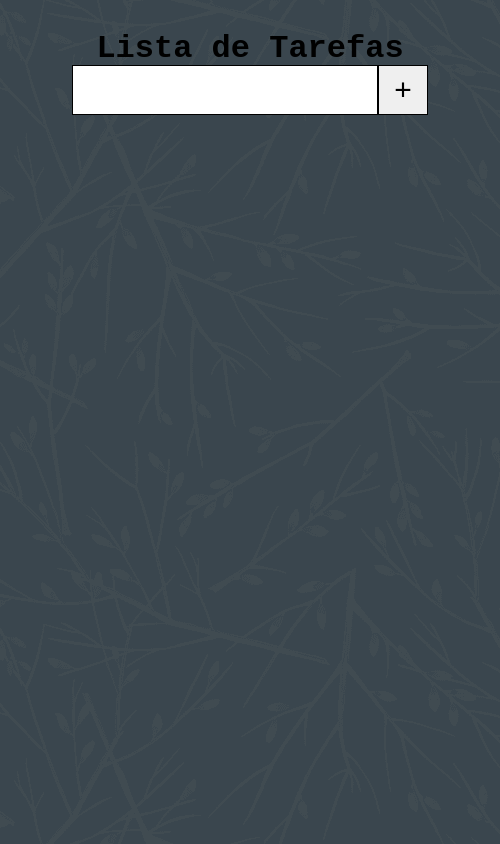
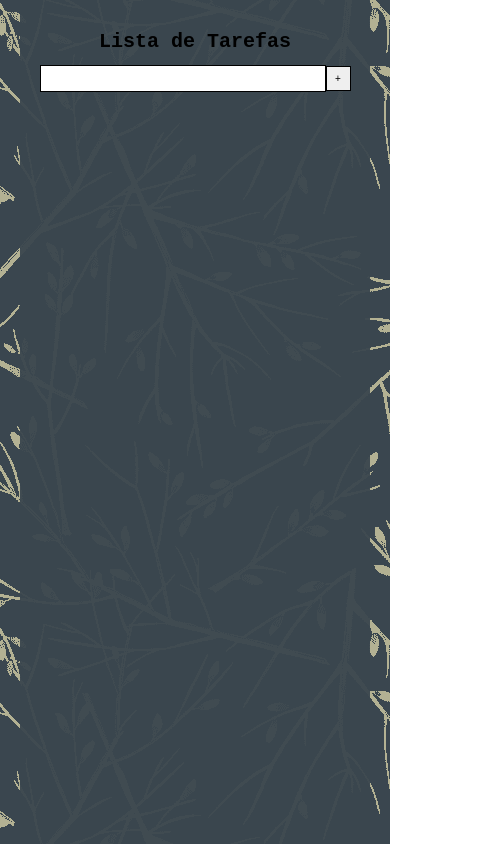
Before and after one commit to ArtuTerra/lista_tarefas, a plain HTML site: page index.html in a window 390 px wide. Shown: the whole page, 500 px wide, since content can reach past the window. Drawn offline with Linux system fonts and the light colour scheme.

Commit message:
resolução issue background quebrado

```diff
--- a/css/style.css
+++ b/css/style.css
@@ -14,7 +14,7 @@ dl {
 
 html,
 body {
-  font-family: 'Courier New', Courier, monospace;
+  font-family: "Courier New", Courier, monospace;
   height: 100%;
   margin: 0;
   padding: 0;
@@ -26,6 +26,7 @@ body {
   grid-template-columns: 1fr 500px 1fr;
   background-image: url(../img/background3.png);
 }
+
 .titulo {
   padding-top: 30px;
   display: block;
@@ -66,3 +67,32 @@ body {
   cursor: pointer;
   font-size: 20px;
 }
+
+@media (max-width: 500px) {
+  body {
+    grid-template-columns: 20px 1fr 20px;
+  }
+}
+
+@media (max-width: 400px) {
+  #input {
+    width: 80%;
+    height: 23px;
+  }
+
+  h1 {
+    font-size: 1.25rem;
+  }
+
+  #adicionarAfazer {
+    width: 25px;
+    height: 25px;
+    font-size: 10px;
+  }
+}
+
+@media (max-width: 250px) {
+  h1 {
+    font-size: 0.75rem;
+  }
+}
```
